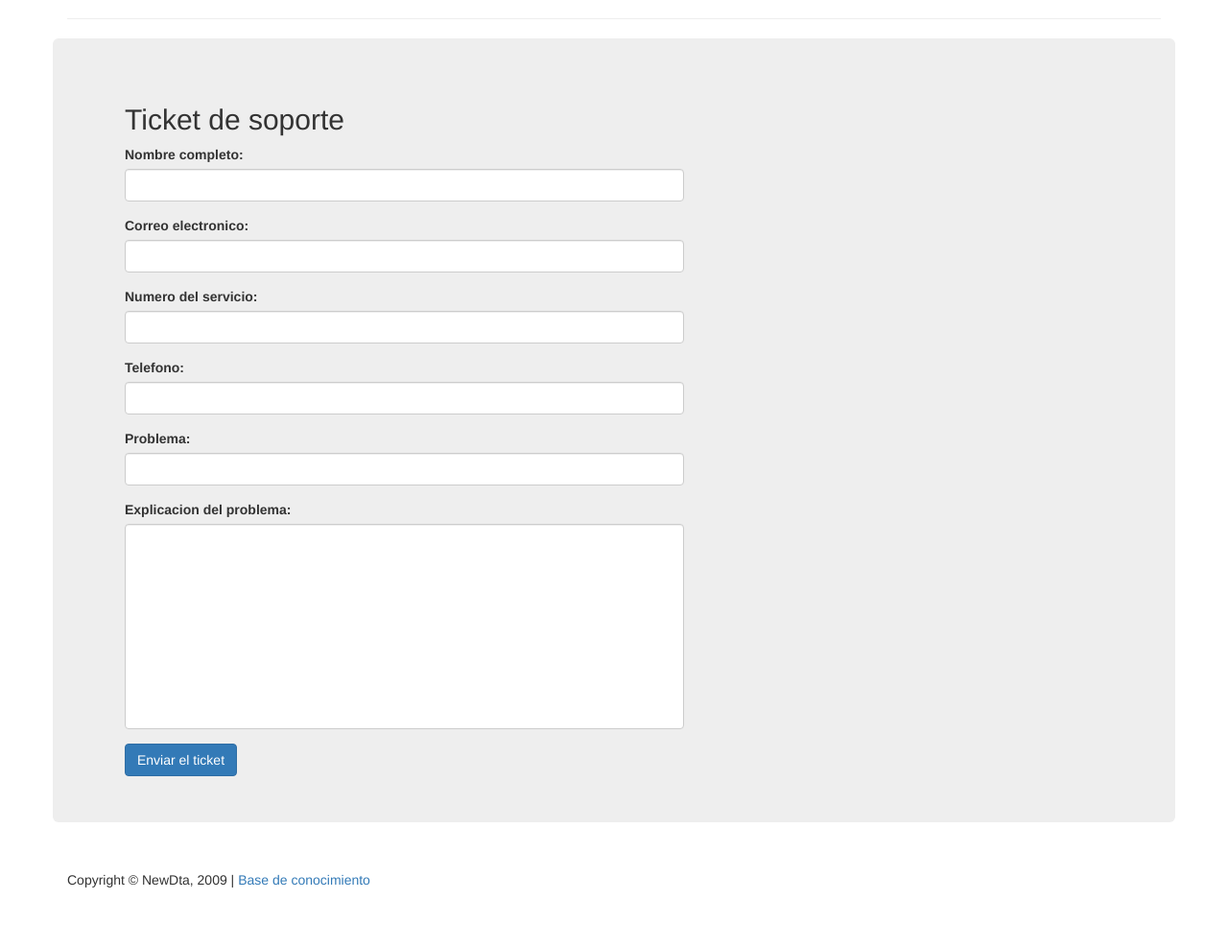
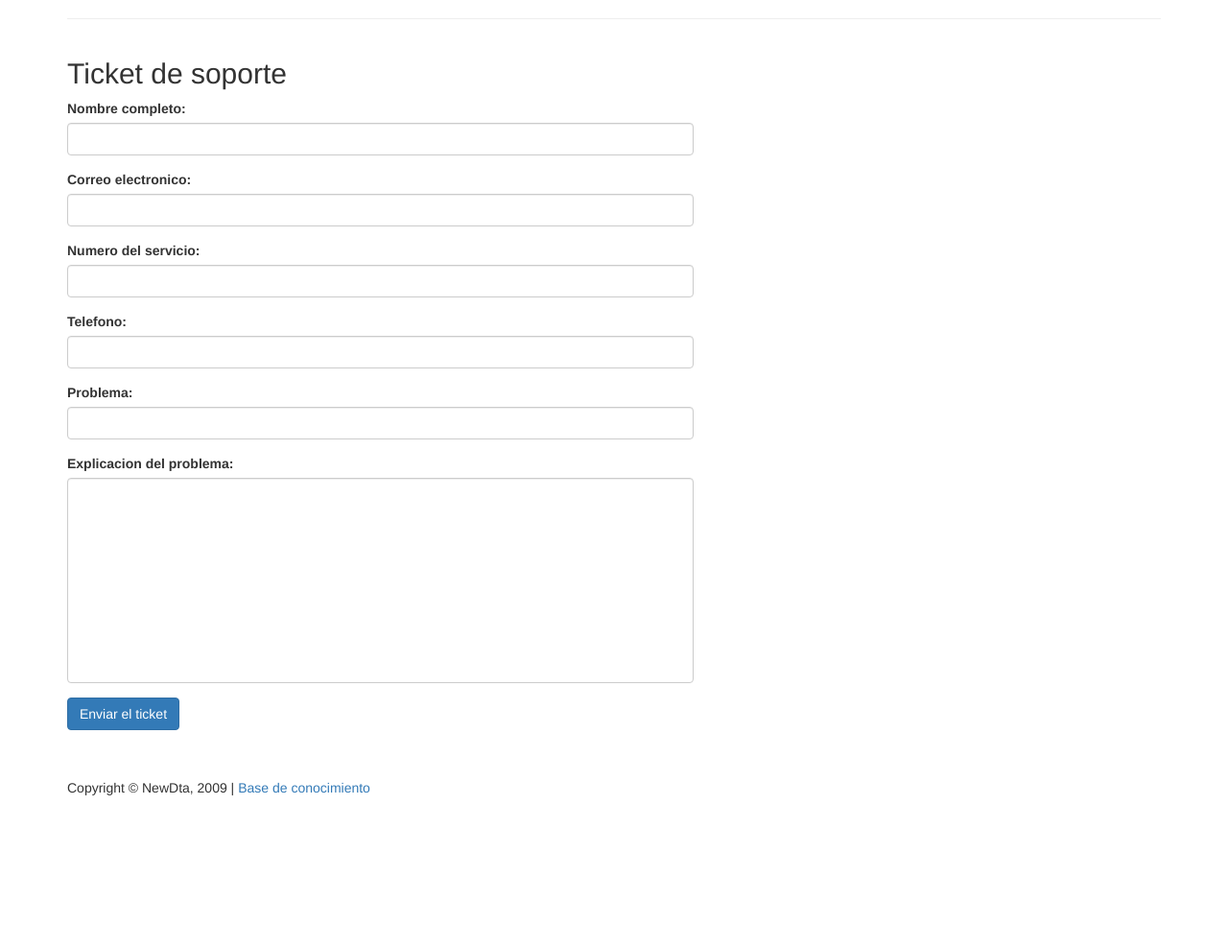
Before and after one commit to Fentrys/PruebasNewdta, a Django app: page /ticket/ in a window 1280 px wide. Shown: the part 51-1038 px from the top of the page at 96% size. After the commit the page ends 880 px from the top, so only its background shows below. Run offline with Django 3.2, Linux system fonts and the light colour scheme; some libraries are stand-ins or nearby versions.

Commit message:
Final del proyecto

```diff
--- a/apps/solicitud/forms.py
+++ b/apps/solicitud/forms.py
@@ -7,6 +7,7 @@ class SolicitudForm(forms.ModelForm):
 
     class Meta:
         model = Solicitudes
+
         fields = ['Nombre',
         'Apellido',
         'Paquete',
@@ -31,7 +32,7 @@ class SolicitudForm(forms.ModelForm):
             'Correo': forms.TextInput(attrs={'class':'form-control'}),
             'Telefono': forms.TextInput(attrs={'class':'form-control'}),
             'Fecha': forms.DateInput(attrs={'class':'form-control', 'type':'date'}),
-            'Comentarios': forms.TextInput(attrs={'class':'form-control', 'rows':'10', 'cols':'100'}),
+            'Comentarios': forms.Textarea(attrs={'class':'form-control'}),
         }
 
 class ContactosdForm(forms.ModelForm):
@@ -54,5 +55,5 @@ class ContactosdForm(forms.ModelForm):
             'Nombre_completo': forms.TextInput(attrs={'class':'form-control'}),
             'Telefono': forms.TextInput(attrs={'class':'form-control'}),
             'Correo': forms.TextInput(attrs={'class':'form-control'}),
-            'Comentarios': forms.TextInput(attrs={'class':'form-control'}),
+            'Comentario':  forms.Textarea(attrs={'class':'form-control'}),
         }
--- a/apps/solicitud/models.py
+++ b/apps/solicitud/models.py
@@ -2,7 +2,7 @@ from django.db import models
 
 # Create your models here.
 class Solicitudes(models.Model):
-  IdSolicitud = models.IntegerField(primary_key=True)
+  IdSolicitud = models.AutoField(primary_key=True)
   Nombre = models.CharField(max_length=60)
   Apellido = models.CharField(max_length=60)
   Paquete = models.CharField(max_length=90)
@@ -13,7 +13,7 @@ class Solicitudes(models.Model):
 
 
 class Contactos(models.Model):
-  IdContactos= models.IntegerField(primary_key=True)
+  IdContactos= models.AutoField(primary_key=True)
   Nombre_completo= models.CharField(max_length=150)
   Telefono= models.CharField(max_length=50)
   Correo= models.CharField(max_length=150)
--- a/apps/solicitud/views.py
+++ b/apps/solicitud/views.py
@@ -18,7 +18,7 @@ def contacto(request):
       form = ContactosdForm(request.POST)
       if form.is_valid():
         form.save();
-      return redirect('contacto')
+      return redirect('/')
   else:
       form = ContactosdForm()
 
@@ -32,7 +32,7 @@ def solicitud(request):
       form = SolicitudForm(request.POST)
       if form.is_valid():
         form.save();
-      return redirect('solicitud')
+      return redirect('/')
   else:
       form = SolicitudForm()
 
--- a/templates/contacto.html
+++ b/templates/contacto.html
@@ -45,7 +45,7 @@
         <div class="row">
             <div class="col-md-8">
                 <h3>Envia tu mensaje</h3>
-                <form name="sentMessage" method="post" id="contactForm" novalidate>
+                <form method="post">
                     {% csrf_token %}
                     <div class="control-group form-group">
                         <div class="controls">
--- a/templates/solicitud.html
+++ b/templates/solicitud.html
@@ -4,7 +4,7 @@
    <div class="row">
             <div class="col-md-8">
                 <h3>Solicitud de servicio</h3>
-                <form name="sentMessage" method="post" id="contactForm" novalidate>
+                <form method="post">
                     {% csrf_token %}
                     <div class="control-group form-group">
                         <div class="controls">
@@ -43,7 +43,7 @@
                             {{form.Telefono}}
                         </div>
                     </div>
-                    <div class="control-group form-group">
+                    <div class="control-group form-group hide">
                         <div class="controls">
                             <label>Fecha:</label>
                             {{form.Fecha}}
--- a/templates/ticket.html
+++ b/templates/ticket.html
@@ -1,10 +1,11 @@
 {% extends 'base/base.html' %}
 
 {% block content %}
-   <div class="row jumbotron" >
+   <div class="row" >
             <div class="col-md-7">
                 <h2>Ticket de soporte</h2>
-                <form name="sentMessage" id="contactForm" novalidate>
+                <form method="post">
+                {% csrf_token %}
                     <div class="control-group form-group">
                         <div class="controls">
                             <label>Nombre completo:</label>
@@ -27,7 +28,7 @@
                     <div class="control-group form-group">
                         <div class="controls">
                             <label>Numero del servicio:</label>
-                            <input type="email" class="form-control" id="email" required data-validation-required-message="Por favor, introduce tu correo.">
+                            <input type="number" class="form-control" id="email" required data-validation-required-message="Por favor, introduce tu correo.">
                         </div>
                     </div>
                     <div class="control-group form-group">
```
Also changed, not shown: apps/solicitud/migrations/0001_initial.py, apps/ticket/forms.py (added), apps/ticket/migrations/0001_initial.py.
